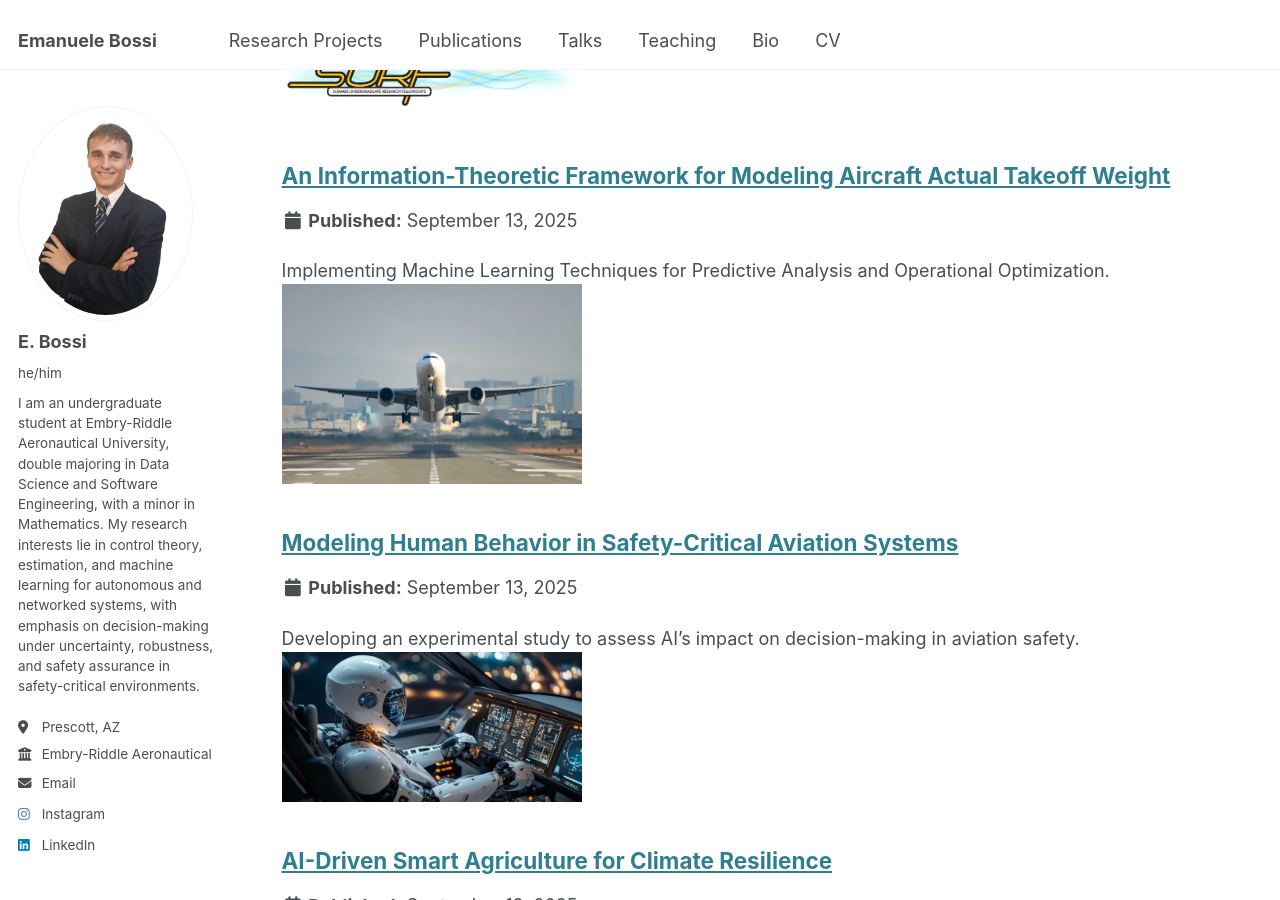
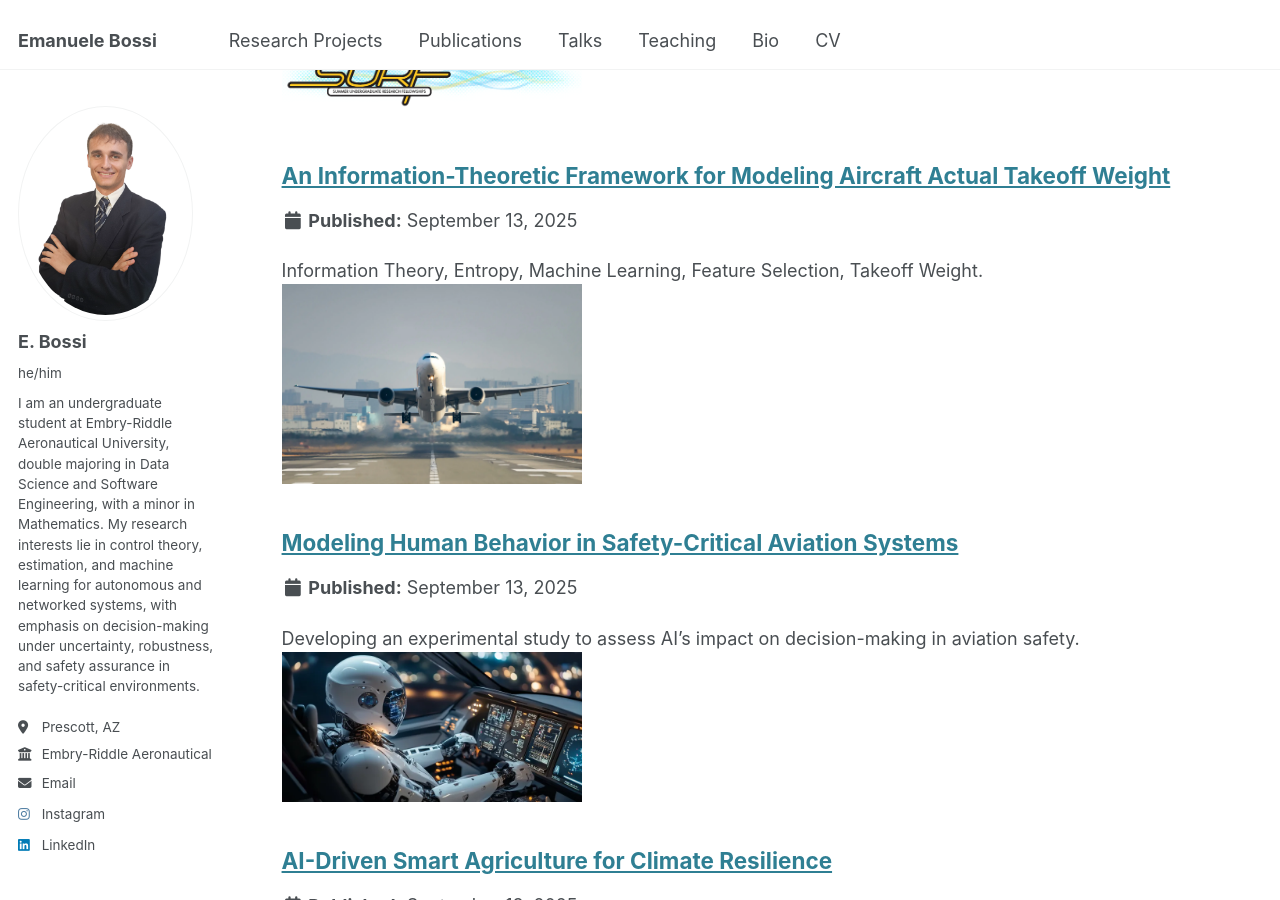
Before and after one commit to bossiemanuele/bossiemanuele.github.io, a Jekyll site: the page built from _pages/portfolio.html, in a window 1280 px wide and 900 px high, scrolled down 444 px. Built offline with Jekyll 4.4.1, drawn with Linux system fonts in a browser that asks for light colours.

Commit message:
Update 01_ATOW.md

```diff
--- a/_portfolio/01_ATOW.md
+++ b/_portfolio/01_ATOW.md
@@ -1,6 +1,6 @@
 ---
 title: "An Information-Theoretic Framework for Modeling Aircraft Actual Takeoff Weight "
-excerpt: "Implementing Machine Learning Techniques for Predictive Analysis and Operational Optimization.
+excerpt: "Information Theory, Entropy, Machine Learning, Feature Selection, Takeoff Weight.
 <br/><img src='/images/Takeoff picture.webp' width='300' height='500'>"
 collection: portfolio
 ---
```
